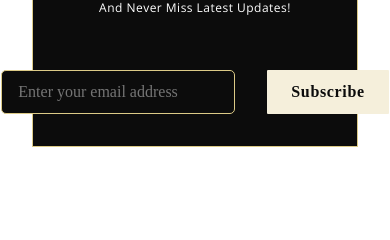
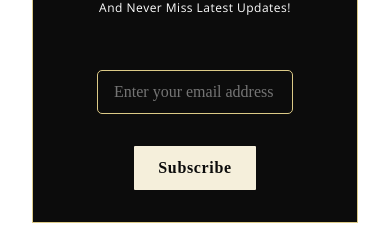
Before and after one commit to brosmar18/restaurant-frontend, a React (Create React App) app: page / in a window 390 px wide. Shown: the part 10668-10908 px from the top of the page. Before the commit the page ends 10879 px from the top, so only its background shows below. Built offline with nearby package versions, Linux system fonts and the light colour scheme; a web font is replaced by a local one.

Commit message:
max-width: 990px query added

```diff
--- a/src/components/Footer/NewsLetter.css
+++ b/src/components/Footer/NewsLetter.css
@@ -34,3 +34,15 @@
         font-size: 2rem;
     }
 }
+
+@media screen and (max-width: 990px) {
+    .app__newsletter-input {
+        flex-direction: column;
+        width: 100%;
+    }
+
+    .app__newsletter-input input {
+        margin: 0 0 2rem 0;
+        width: 100%;
+    }
+}
```
